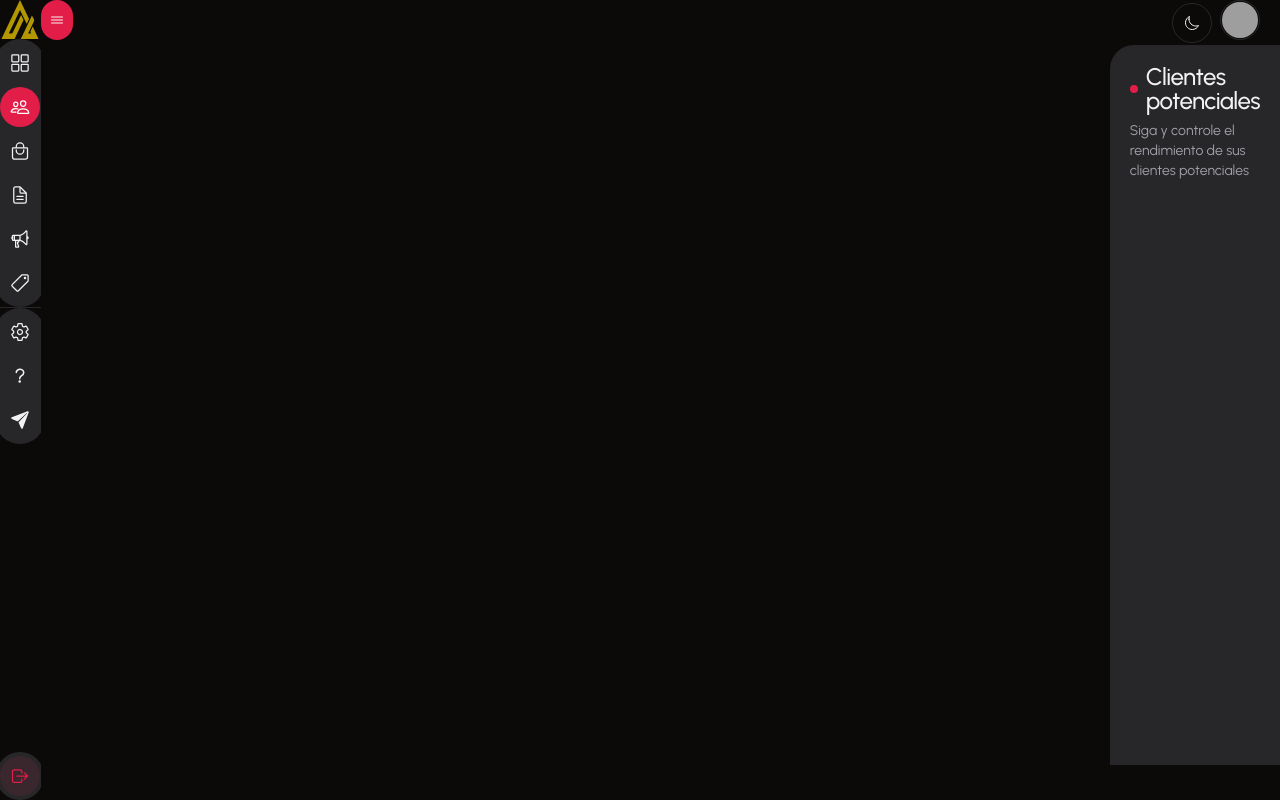
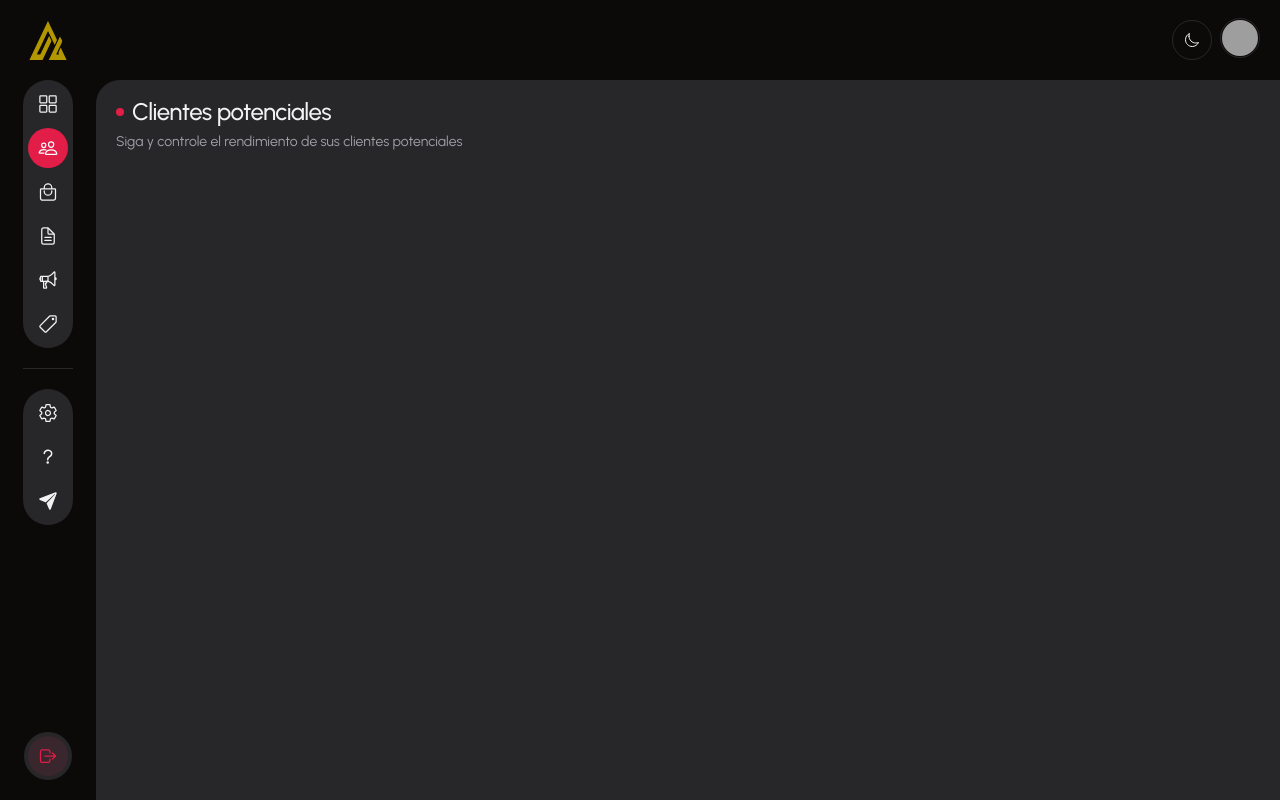
Before and after one commit to alexdev2095/fullstack-scaffold, a Next.js app in the folder apps/adminmkt-free/: page /leads-management in a window 1280 px wide. Built offline with nearby package versions, Linux system fonts and the light colour scheme; grey boxes are pictures that could not be loaded.

Commit message:
fix: siderbar and header

```diff
--- a/apps/adminmkt-free/src/app/(dashboard)/layout.tsx
+++ b/apps/adminmkt-free/src/app/(dashboard)/layout.tsx
@@ -1,11 +1,11 @@
-import { HeaderContainer } from "@/layout/header/HeaderContainer";
-import { SidebarContainer } from "@/layout/sidebar/SiderbarContainer";
+import { Sidebar } from "@/components/ui-custom/sidebar";
+import { HeaderContainer } from "@/components/ui-custom/header/HeaderContainer";
 import { ReactNode } from "react";
 
 export default function MainLayout({ children }: { children: ReactNode }) {
   return (
     <div className="h-screen flex overflow-hidden">
-      <SidebarContainer />
+      <Sidebar />
       <div className="flex-1 h-full">
         <HeaderContainer />
         <main className="h-[calc(100%-80px)] overflow-auto bg-secondary md:rounded-tl-3xl p-5">
--- a/apps/adminmkt-free/src/app/(dashboard)/leads-management/page.tsx
+++ b/apps/adminmkt-free/src/app/(dashboard)/leads-management/page.tsx
@@ -1,4 +1,5 @@
 import { Title } from "@/components/ui-custom/title";
+// import { NavLeadsManagement } from "@/components/ui-custom/navs/nav-leads-management";
 
 export default function LeadsManagement() {
   return (
--- a/apps/adminmkt-free/src/layout/sidebar/SiderbarContainer.tsx
+++ b/apps/adminmkt-free/src/components/ui-custom/sidebar/index.tsx
@@ -11,7 +11,7 @@ import { Button } from "@/components/ui/button";
 import { NavTabs } from "@/components/ui-custom/nav-tabs/NavTabs";
 import { menuConfig, menuSiderbar } from "./menuSiderbar";
 
-export function SidebarContainer() {
+export function Sidebar() {
   const [showSidebar, setShowSidebar] = useState<boolean>(false);
 
   const fnShowSidebar = () => setShowSidebar(false);
```
Also changed, not shown: apps/adminmkt-free/src/components/ui-custom/header/HeaderContainer.tsx (renamed from apps/adminmkt-free/src/layout/header/HeaderContainer.tsx), apps/adminmkt-free/src/components/ui-custom/header/user-nav.tsx (renamed from apps/adminmkt-free/src/layout/header/user-nav.tsx), apps/adminmkt-free/src/components/ui-custom/sidebar/menuSiderbar.tsx (renamed from apps/adminmkt-free/src/layout/sidebar/menuSiderbar.tsx).
